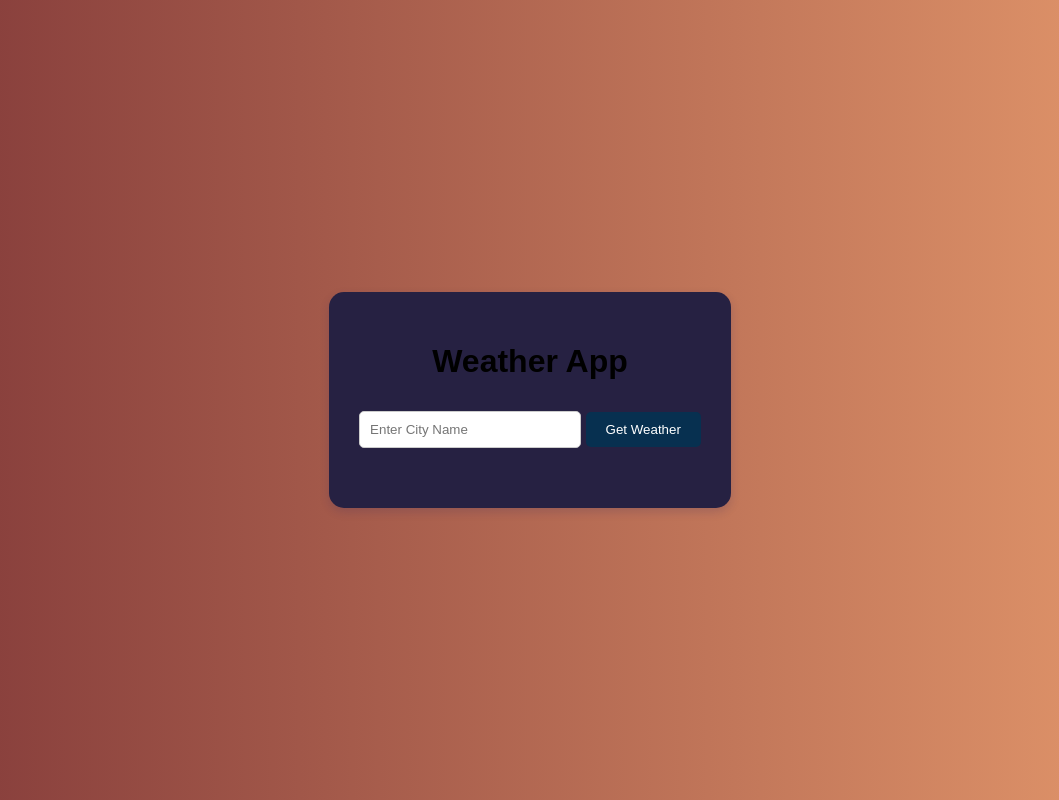
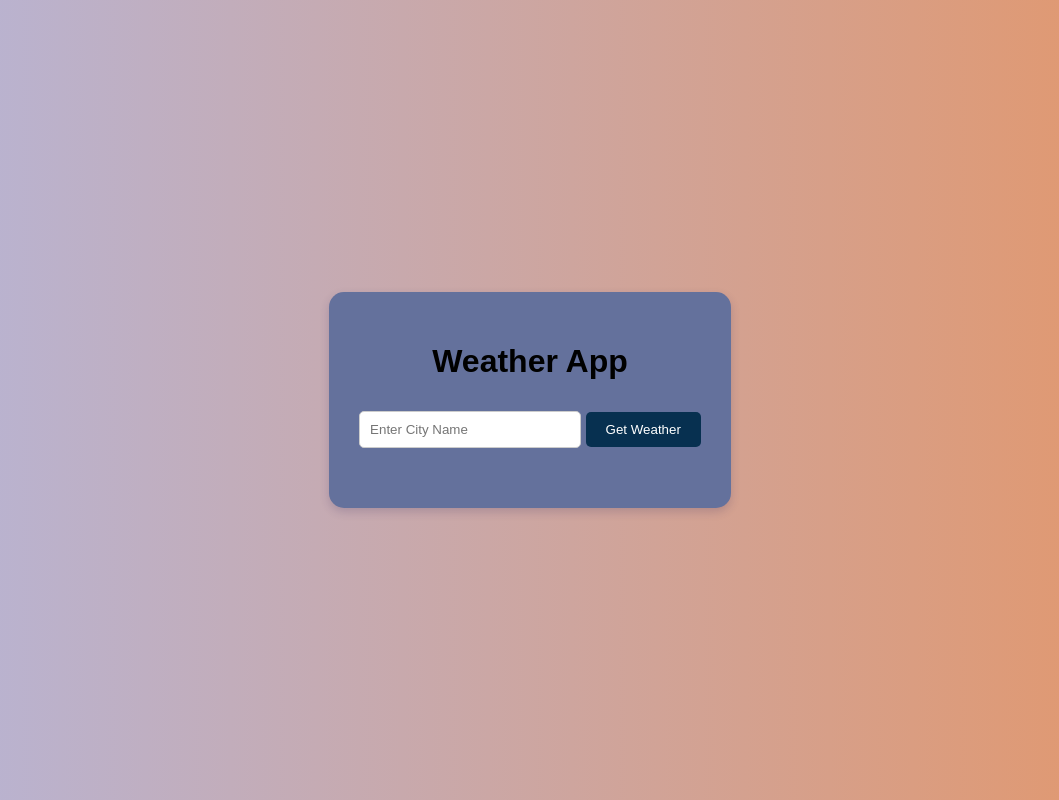
Before and after one commit to AryanD06/Weather-app, a plain HTML site: page index.html in a window 1280 px wide. Shown: the whole page, without its empty margins (110-1169 px from the left). Drawn offline with Linux system fonts and the light colour scheme.

Commit message:
Update style.css

```diff
--- a/style.css
+++ b/style.css
@@ -1,6 +1,6 @@
 body{
     background: rgb(213, 209, 198);
-    background: linear-gradient(to right, #823939, #e3976b);
+    background: linear-gradient(to right, rgb(182, 181, 216), #e3976b);
     font-family: Arial, Helvetica, sans-serif;
     display: flex;
     justify-content: center;
@@ -11,7 +11,7 @@ body{
 }
 .weather-container{
     text-align: center;
-    background: rgb(38, 33, 66);
+    background:rgb(100, 113, 156);
     padding: 30px;
     border-radius: 15px;
     box-shadow: 0 4px 10px rgba(50, 42, 95, 0.2);
```
